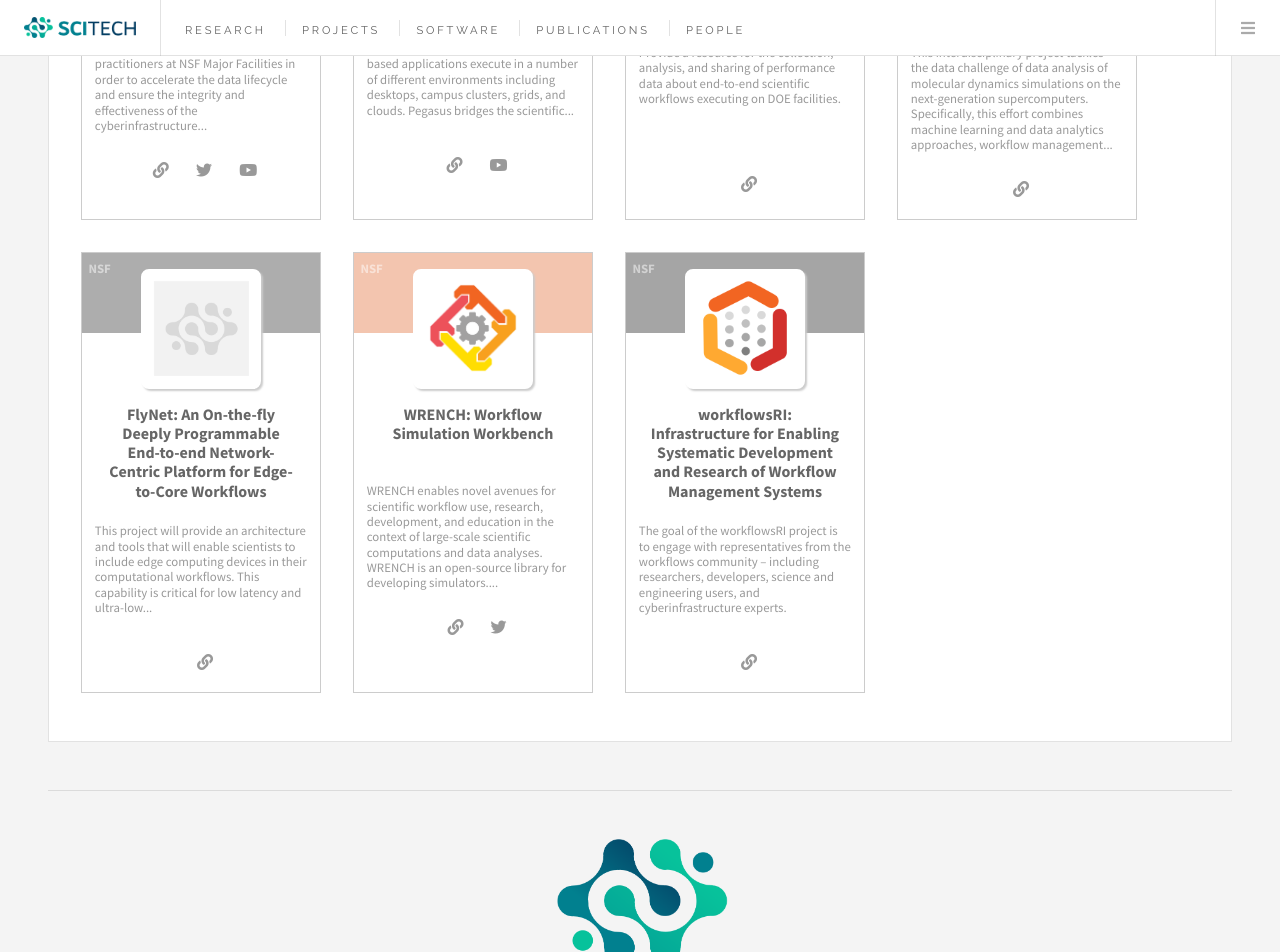
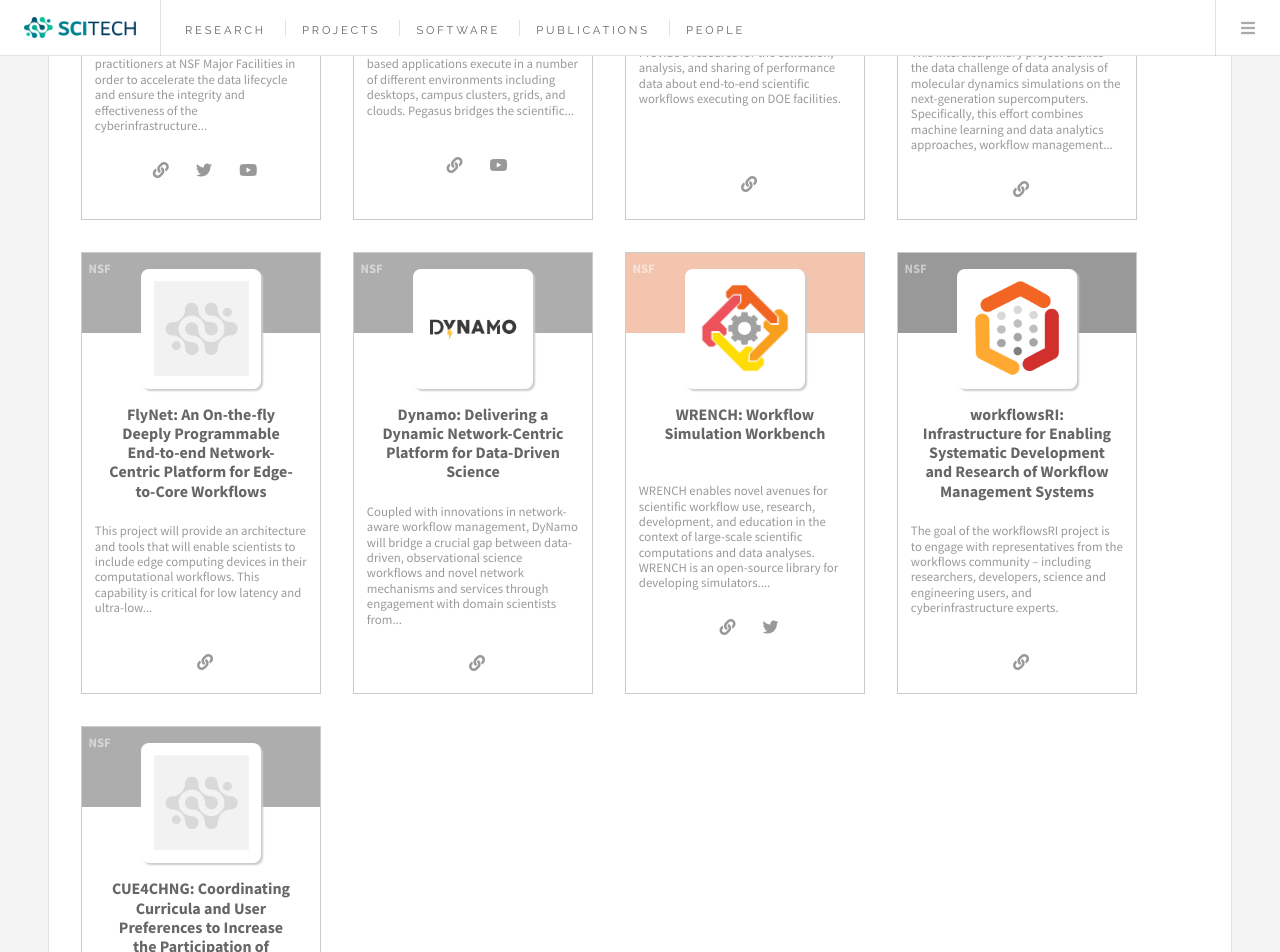
Before and after one commit to scitech-isi/scitech-isi.github.io, a Jekyll site: the page built from projects.html, in a window 1280 px wide and 1400 px high, scrolled down 546 px. Shown: the top 952 px of the window. Built offline with Jekyll 4.4.1, drawn with Linux system fonts in a browser that asks for light colours; a script that is not in the unit is left out; some of the changed text lies outside the part shown.

Commit message:
adding research projects

```diff
--- a/_data/research_projects.yml
+++ b/_data/research_projects.yml
@@ -43,6 +43,12 @@
   funding: NSF
   website: http://www.ecs.umass.edu/mi360world/flynet/
 
+- title: 'Dynamo: Delivering a Dynamic Network-Centric Platform for Data-Driven Science'
+  description: Coupled with innovations in network-aware workflow management, DyNamo will bridge a crucial gap between data-driven, observational science workflows and novel network mechanisms and services through engagement with domain scientists from the Collaborative & Adaptive Weather Sensing (CASA) and Ocean Observatory Initiative (OOI) communities.
+  image: dynamo.png
+  funding: NSF
+  website: http://nrig.renci.org/project/dynamo-delivering-a-dynamic-network-centric-platform-for-data-driven-science/
+
 - title: 'WRENCH: Workflow Simulation Workbench'
   description: WRENCH enables novel avenues for scientific workflow use, research, development, and education in the context of large-scale scientific computations and data analyses. WRENCH is an open-source library for developing simulators. WRENCH exposes several high-level simulation abstractions to provide high-level building blocks for developing custom simulators.
   image: wrench.png
@@ -60,6 +66,12 @@
   funding: NSF
   website: https://workflowsri.org/
   colors:
-    r: 30
-    g: 30
-    b: 30
+    r: 0
+    g: 0
+    b: 0
+
+- title: 'CUE4CHNG: Coordinating Curricula and User Preferences to Increase the Participation of Women and Students of Color in Engineering'
+  description: The project uses an exploratory sequential mixed methods design, which begins with exploratory activities and builds to more systematic testing of research questions concerning how particular user preferences influence student participation.
+  image: nologo.png
+  funding: NSF
+  website: https://cue4chng.org
```
Also changed, not shown: images/projects/dynamo.png (added).
